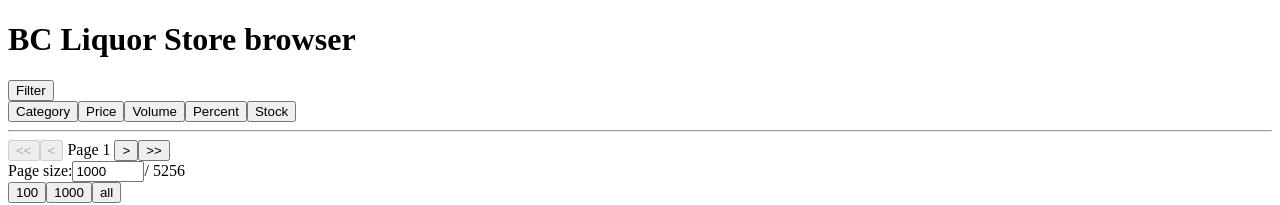
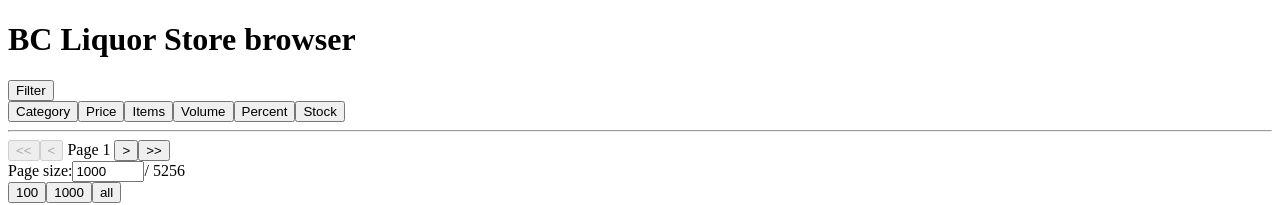
Before and after one commit to malcolmseyd/bcliquor-browser, a React (Vite) app: page / in a window 1280 px wide. Both pictures are taken after a click on the button "Filter". Shown: the top 205 px of the page. Built offline with nearby package versions, Linux system fonts and the light colour scheme.

Commit message:
add item number filter

```diff
--- a/src/Filter.tsx
+++ b/src/Filter.tsx
@@ -8,6 +8,7 @@
   categories: string[];
   subCategories: string[];
   price: { min?: number; max?: number };
+  items: { min?: number; max?: number };
   volume: { min?: number; max?: number };
   percent: { min?: number; max?: number };
   stock: { min?: number; max?: number };
@@ -17,6 +18,7 @@
 type FilterUIState = {
   categories?: boolean;
   price?: boolean;
+  items?: boolean;
   volume?: boolean;
   percent?: boolean;
   stock?: boolean;
@@ -33,6 +35,7 @@
     categories: Object.keys(categories),
     subCategories: Object.values(categories).flat(),
     price: {},
+    items: {},
     volume: {},
     percent: {},
     stock: { min: 1 },
@@ -41,7 +44,7 @@
 
   // every time filterState updates, recompute a new filter function
   useEffect(() => {
-    const { categories, subCategories, price, volume, percent, stock } =
+    const { categories, subCategories, price, items, volume, percent, stock } =
       filterState;
     setFilter(
       () => (x: Data) =>
@@ -52,6 +55,9 @@
           // price
           (price?.max !== undefined && price?.max < x.price) ||
           (price?.min !== undefined && price?.min > x.price) ||
+          // items
+          (items?.max !== undefined && items?.max < x.items) ||
+          (items?.min !== undefined && items?.min > x.items) ||
           // volume
           (volume?.max !== undefined && volume?.max < x.volume) ||
           (volume?.min !== undefined && volume?.min > x.volume) ||
@@ -79,6 +85,7 @@
               [
                 ["Category", "categories"],
                 ["Price", "price"],
+                ["Items", "items"],
                 ["Volume", "volume"],
                 ["Percent", "percent"],
                 ["Stock", "stock"],
@@ -98,6 +105,8 @@
             />
           ) : filterUI.price ? (
             <FilterPrice {...{ filterState, setFilterState, data }} />
+          ) : filterUI.items? (
+            <FilterItems{...{ filterState, setFilterState, data }} />
           ) : filterUI.volume ? (
             <FilterVolume {...{ filterState, setFilterState, data }} />
           ) : filterUI.percent ? (
@@ -196,6 +205,18 @@
   })(props);
 }
 
+type FilterItemProps = SubFilterProps & { data: Data[] };
+
+function FilterItems(props: FilterItemProps) {
+  const { data } = props;
+  return NumberFilter({
+    min: 0,
+    max: data.reduce((acc, curr) => Math.max(curr.items, acc), 0),
+    key: "items",
+    format: (x) => x.toString(),
+  })(props);
+}
+
 type FilterVolumeProps = SubFilterProps & { data: Data[] };
 
 function FilterVolume(props: FilterVolumeProps) {
@@ -240,12 +261,7 @@
   format: (x: number) => string;
 };
 
-function NumberFilter({
-  min,
-  max,
-  key,
-  format,
-}: NumberFilterParams) {
+function NumberFilter({ min, max, key, format }: NumberFilterParams) {
   return ({ filterState, setFilterState }: SubFilterProps) => {
     const value = filterState[key] as { min?: number; max?: number };
     return (
```
